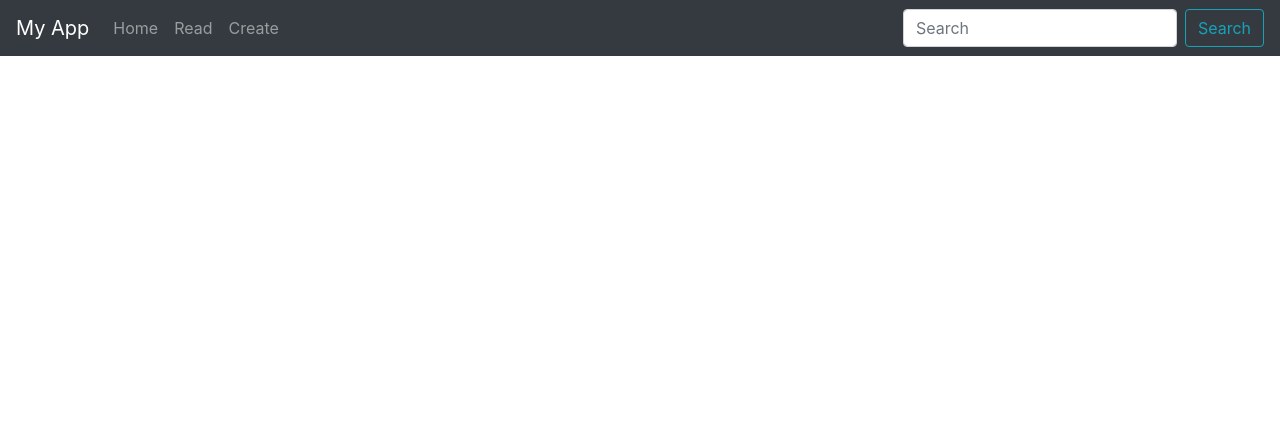
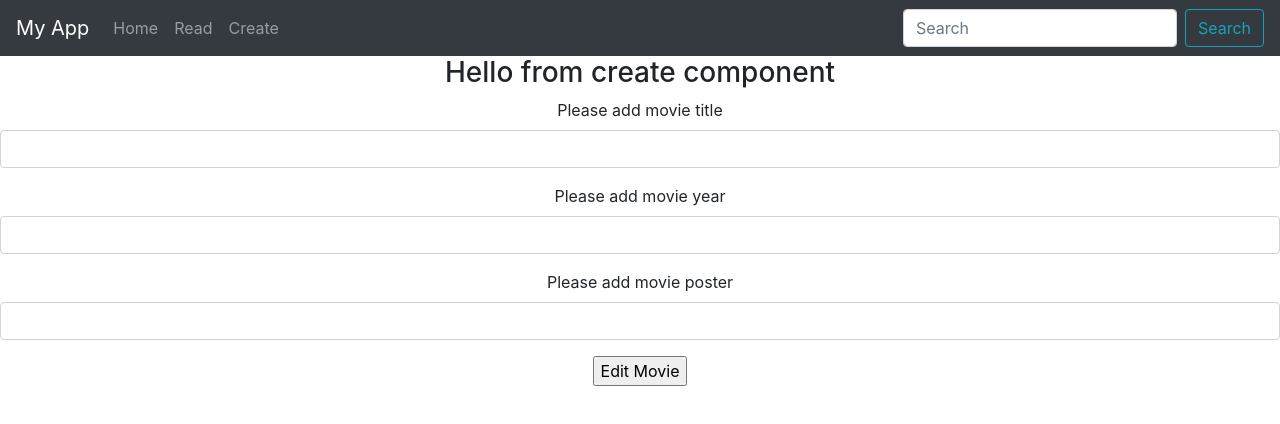
Before and after one commit to allend4/DRQ_Lab11_Mern-Final, a React (Create React App) app: page /edit/1 in a window 1280 px wide. Shown: the top 424 px of the page. Built offline with nearby package versions, Linux system fonts and the light colour scheme; no server answers.

Commit message:
completed lab + comments

```diff
--- a/src/App.js
+++ b/src/App.js
@@ -8,6 +8,7 @@ import 'bootstrap/dist/css/bootstrap.min.css';
 import { Navbar, Nav, Form, FormControl, Button } from 'react-bootstrap';
 
 import { BrowserRouter as Router, Switch, Route } from 'react-router-dom';
+import { Edit } from './components/edit'; // calls edit
 
 class App extends React.Component {
 
@@ -36,6 +37,7 @@ class App extends React.Component {
             <Route path='/' component={Content} exact></Route>
             <Route path='/create' component={Create} ></Route>
             <Route path='/read' component={Read} ></Route>
+            <Route path='/edit/:id' component={Edit}></Route>
           </Switch>
 
           {/*<Header></Header>
--- /dev/null
+++ b/src/components/edit.js
@@ -0,0 +1,104 @@
+import React from 'react';
+import '../App.css';
+import axios from 'axios'; // utils/API.js - axios config
+
+export class Edit extends React.Component{
+
+    constructor(){
+        super();
+        this.onSubmit = this.onSubmit.bind(this);
+        this.onChangeMovieName = this.onChangeMovieName.bind(this); // bind when called, has this keyword set to the provided value
+        this.onChangeMovieYear = this.onChangeMovieYear.bind(this); // bind when called, has this keyword set to the provided value
+        this.onChangeMoviePoster = this.onChangeMoviePoster.bind(this); // bind when called, has this keyword set to the provided value
+
+        this.state = { // store property values that belongs to the component
+            Title:'',
+            Year:'',
+            Poster:''
+        }
+    }// END constructor
+
+    onChangeMovieName(e){
+        this.setState({Title: e.target.value}); //update method and invoke state
+    }// END onChangeMovieName
+
+    onChangeMovieYear(e){
+        this.setState({Year: e.target.value}); //update method and invoke state
+    }// END onChangeMovieYear
+
+    onChangeMoviePoster(e){
+        this.setState({Poster: e.target.value}); //update method and invoke state
+    }// END onChangeMoviePoster
+
+
+    componentDidMount(){ // can call setState - update state
+        console.log(this.props.match.params.id);
+        axios.get('http://localhost:4000/api/movies/' + this.props.match.params.id)
+        .then(response => {
+            this.setState({
+                _id: response.data._id,
+                Title: response.data.Title,
+                Year: response.data.Year,
+                Poster: response.data.Poster
+            })
+        })
+        .catch((err) => {
+            console.log(err);
+        });
+    }
+
+    onSubmit(){ // event occurs when a form is submitted
+        alert('Movie added' // alert pops up with Movie Title, Year and Poster
+        + '\ntitle:  ' + this.state.Title
+        + '\nYear: ' + this.state.Year
+        + '\nPoster: ' + this.state.Poster);
+
+        const newMovie = { // newMovie object - watch capitals/lowercase
+            Title: this.state.Title,
+            Year: this.state.Year,
+            Poster: this.state.Poster
+        }
+
+        // axios.post('http://localhost:4000/api/movies', newMovie) // used for create - not needed for edit
+        // .then((res) => {
+        //     console.log(res); // responce
+        // })
+        // .catch((err) => {
+        //     console.log(err); // error
+        // });
+
+        axios.put('http://localhost:4000/api/movies/' + this.state._id, newMovie) // put request - used to update an existing resource
+        .then((res) => {
+            console.log(res.data);
+        })
+        .catch();
+
+    }// END onSubmit
+
+    render(){ // method of react - tells react what to display
+        return( //output of the method
+            <div>
+                <h3>Hello from create component</h3>
+                <form onSubmit={this.onSubmit}> {/* form used to collect user input*/}
+
+                    <div className="form-group">
+                        <label>Please add movie title</label>
+                        <input type="text" className="form-control" value={this.state.Title} onChange={this.onChangeMovieName}></input>
+                    </div> {/* form-control - Bootstrap’s form styles */}
+
+                    <div className="form-group">
+                        <label>Please add movie year</label>
+                        <input type="text" className="form-control" value={this.state.Year} onChange={this.onChangeMovieYear}></input>
+                    </div> {/* value attribute of a text field */}
+
+                    <div className="form-group">
+                        <label>Please add movie poster</label>
+                        <input type="text" className="form-control" value={this.state.Poster} onChange={this.onChangeMoviePoster}></input>
+                    </div> {/* onchange event occurs when the value of an element has been changed */}
+
+                    <input type="submit" value="Edit Movie"></input>
+                </form>
+            </div>
+        );// END return
+    }// END render
+}// END create class
--- a/src/components/movieItem.js
+++ b/src/components/movieItem.js
@@ -2,6 +2,7 @@ import React from 'react';
 import Card from 'react-bootstrap/Card';
 import Button from 'react-bootstrap/Button' // import button from bootstrap
 import axios from 'axios' // http client
+import {Link} from 'react-router-dom' // create a link between pages
 
 export class MovieItem extends React.Component {
 
@@ -40,8 +41,9 @@ export class MovieItem extends React.Component {
                                 {this.props.movie.Year}
                             </footer>
                         </blockquote>
-                    </Card.Body>
-                    <Button variant="danger" onClick={this.DeleteMovie}>Delete</Button>
+                        <Button variant="danger" onClick={this.DeleteMovie}>Delete</Button>
+                        <Link to={"/edit/" + this.props.movie._id} className="btn btn-primary" > Edit </Link>
+                    </Card.Body> {/* Button / Link moved inside card to stop buttons expanding the screen*/}
                 </Card>
 
             </div>
```
Also changed, not shown: 1 other file (tests, documents, lock files or other folders).
